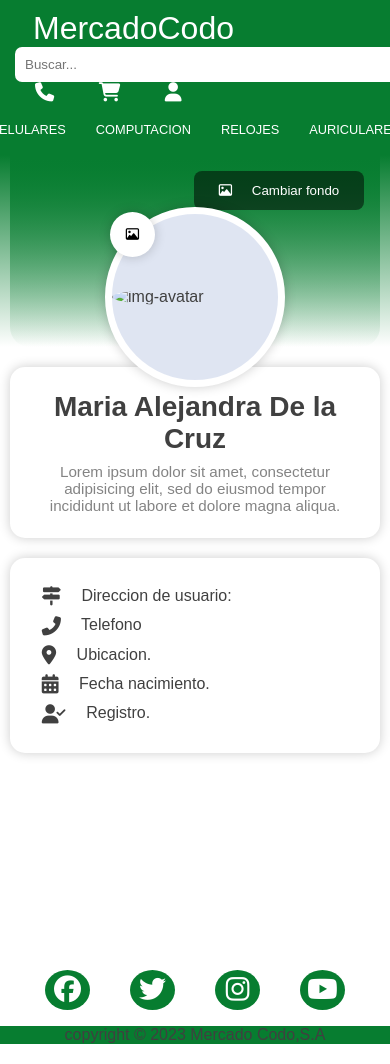
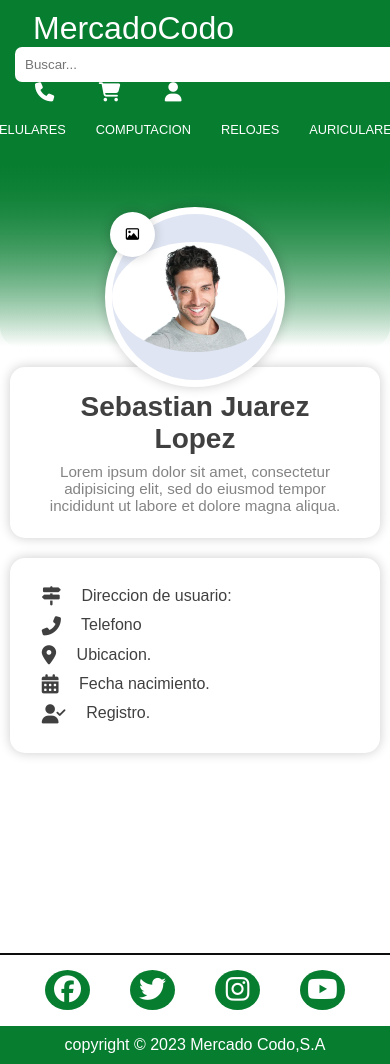
Before and after one commit to Beto1478/MercadoCodo, a plain HTML site: page pages/Perfil.html in a window 390 px wide. Shown: the top 1064 px of the page. Drawn offline with Linux system fonts and the light colour scheme; a web font is replaced by a local one.

Commit message:
Pagina del perfil agregada

```diff
--- a/css/style.css
+++ b/css/style.css
@@ -13,7 +13,7 @@ main{
 }
 
 footer{
-    border-top: 2px solid rgb(255, 255, 255);
+    border-top: 2px solid rgb(14, 13, 13);
 }
 
 li {
@@ -139,6 +139,8 @@ nav a{
 
 .copyright {
     display: flex;
+    color: white;
+    padding: 10px 0 10px 0;
     justify-content: center;
     background-color:  #077d30;
 }
@@ -240,18 +242,6 @@ body {
     border-radius: 0 0 20px 20px;
 }
 
-.seccion-perfil-usuario .perfil-usuario-portada .boton-portada {
-    position: absolute;
-    top: 1rem;
-    right: 1rem;
-    border: 0;
-    border-radius: 8px;
-    padding: 12px 25px;
-    background-color: rgba(0, 0, 0, .5);
-    color: #fff;
-    cursor: pointer;
-}
-
 .seccion-perfil-usuario .perfil-usuario-portada .boton-portada i {
     margin-right: 1rem;
 }
@@ -349,25 +339,11 @@ body {
         width: 100%;
     }
 
-    .seccion-perfil-usuario .perfil-usuario-portada,
+    .seccion-perfil-usuario .perfil-usuario-portada {
+        width: 100%;
+    }
     .seccion-perfil-usuario .perfil-usuario-body {
         width: 95%;
     }
 
-    .seccion-perfil-usuario .redes-sociales {
-        position: relative;
-        flex-direction: row;
-        width: 100%;
-        left: 0;
-        text-align: center;
-        margin-top: 1rem;
-        margin-bottom: 1rem;
-        align-items: center;
-        justify-content: center
-    }
-
-    .seccion-perfil-usuario .redes-sociales .boton-redes+.boton-redes {
-        margin-left: 1rem;
-        margin-top: 0;
-    }
 }
--- a/pages/Perfil.html
+++ b/pages/Perfil.html
@@ -45,19 +45,16 @@
             <div class="perfil-usuario-header">
                 <div class="perfil-usuario-portada">
                     <div class="perfil-usuario-avatar">
-                        <img src="http://localhost/multimedia/relleno/img-c9.png" alt="img-avatar">
+                        <img src="../images/Foto_perfil/depositphotos_12767124-stock-photo-joyful-man-face.jpg" alt="img-avatar">
                         <button type="button" class="boton-avatar">
                             <i class="far fa-image"></i>
                         </button>
                     </div>
-                    <button type="button" class="boton-portada">
-                        <i class="far fa-image"></i> Cambiar fondo
-                    </button>
                 </div>
             </div>
             <div class="perfil-usuario-body">
                 <div class="perfil-usuario-bio">
-                    <h3 class="titulo">Maria Alejandra De la Cruz</h3>
+                    <h3 class="titulo">Sebastian Juarez Lopez</h3>
                     <p class="texto">Lorem ipsum dolor sit amet, consectetur adipisicing elit, sed do eiusmod
                         tempor incididunt ut labore et dolore magna aliqua.</p>
                 </div>
```
Also changed, not shown: images/Foto_perfil/depositphotos_12767124-stock-photo-joyful-man-face.jpg (added), images/Foto_perfil/images.jpeg (added).
